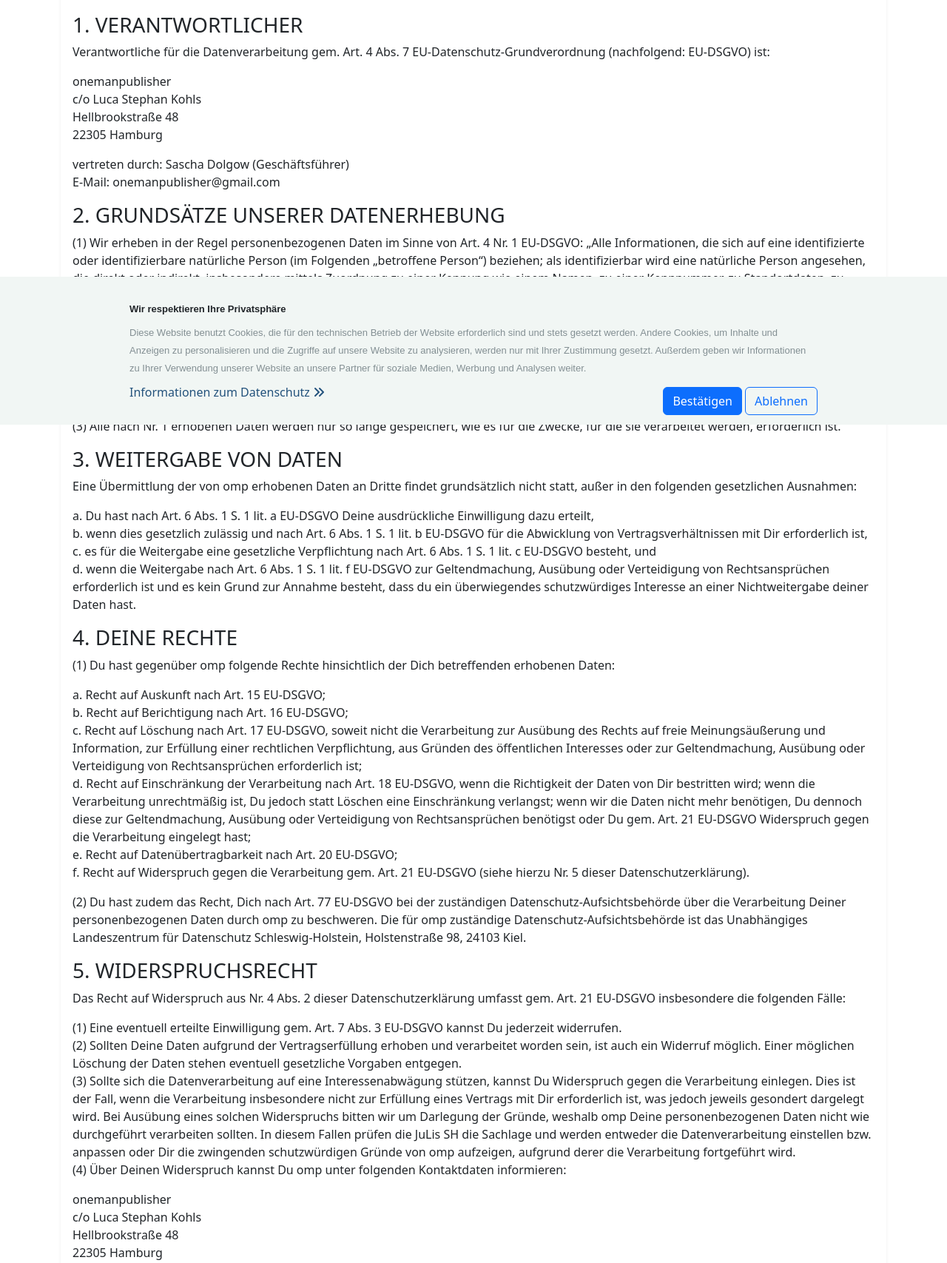
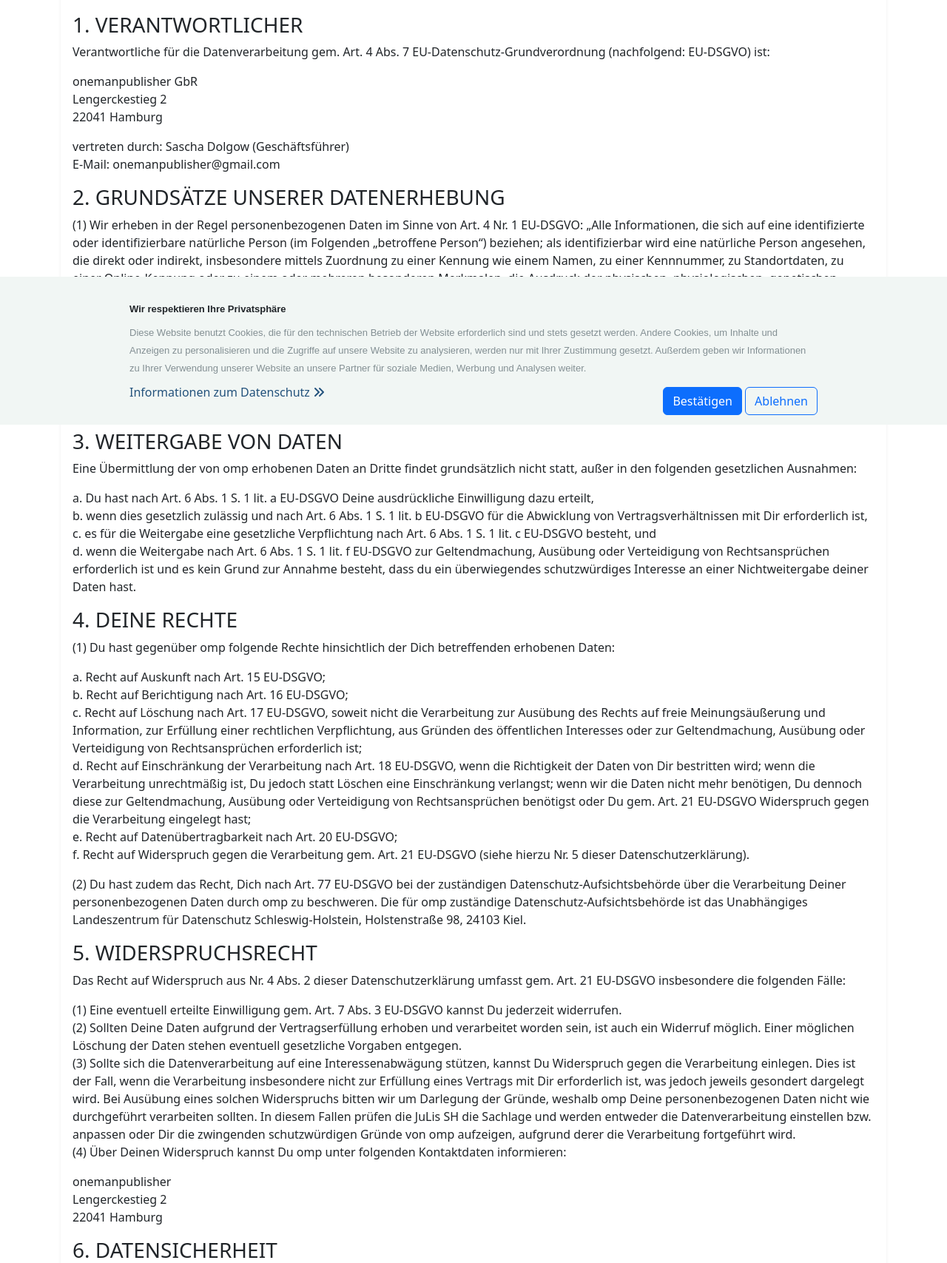
Before and after one commit to onemanpublisher/deal-spotter-frontend, a Python web app: template website/project/templates/data_privacy.html in a window 1280 px wide. Shown: the part 226-1933 px from the top of the page at 74% size. Run offline with Jinja, Linux system fonts and the light colour scheme; the template is opened without the code that fills it, so the values that code supplies are empty.

Commit message:
updated data_privary and inserted imprint

```diff
--- a/website/project/templates/data_privacy.html
+++ b/website/project/templates/data_privacy.html
@@ -16,13 +16,11 @@
         <h3 class="h3">1. VERANTWORTLICHER</h3>
         <p>Verantwortliche für die Datenverarbeitung gem. Art. 4 Abs. 7 EU-Datenschutz-Grundverordnung (nachfolgend: EU-DSGVO) ist:</p>
         <p>
-            onemanpublisher
+            onemanpublisher GbR
             <br>
-            c/o Luca Stephan Kohls
+            Lengerckestieg 2
             <br>
-            Hellbrookstraße 48
-            <br>
-            22305 Hamburg
+            22041 Hamburg
         </p>
         <p>
             vertreten durch: Sascha Dolgow (Geschäftsführer)
@@ -76,11 +74,9 @@
         <p>
             onemanpublisher
             <br>
-            c/o Luca Stephan Kohls
+            Lengerckestieg 2
             <br>
-            Hellbrookstraße 48
-            <br>
-            22305 Hamburg
+            22041 Hamburg
         </p>
         <h3 class="h3">6. DATENSICHERHEIT</h3>
         <p>Deine Daten werden durch geeignete technische und organisatorische Sicherheitsmaßnahmen bei omp gespeichert und gegen zufällige oder vorsätzliche Manipulation, teilweisen oder vollständigen Verlust, Zerstörung oder gegen den unbefugten Zugriff Dritter geschützt. Diese Maßnahmen entsprechen dem Stand der Technik.</p>
@@ -233,9 +229,9 @@
         <p>Hier verarbeitet omp bzw. der Hosting-Anbieter, die unter Nr. 7 (Besuch der Webseiten von omp) genannten Daten gem. Art. 6 Abs. 1 lit f. EU-DSGVO. Zusätzlich besteht eine Auftragsverarbeitung zwischen dem Hosting-Anbieter und omp nach Art. 28 EU-DSGVO. Logfile-Daten werden für die Dauer von maximal vier Wochen gespeichert und danach gelöscht. Zu Beweiszwecken können Daten, die dafür notwendig sind, bis zur endgültigen Klärung des Vorfalls gespeichert werden.</p>
 
         <h3 class="h3">12. AKTUALITÄT UND ÄNDERUNG DIESER DATENSCHUTZERKLÄRUNG</h3>
-        <p>Diese Datenschutzerklärung ist aktuell gültig und hat den Stand Oktober 2022.</p>
+        <p>Diese Datenschutzerklärung ist aktuell gültig und hat den Stand Mai 2024.</p>
         <p>Durch die Weiterentwicklung der Webseiten von omp kann es aufgrund geänderter gesetzlicher bzw. behördlicher Vorgaben notwendig werden, die Datenschutzerklärung zu ändern.</p>
-        <p>Die jeweils aktuelle Datenschutzerklärung kannst Du jederzeit auf dieser Webseite unter https://www.vergleich-omp.de/datenschutz abrufen und ausdrucken.</p>
+        <p>Die jeweils aktuelle Datenschutzerklärung kannst Du jederzeit auf dieser Webseite unter https://www.deal-spotter.de/datenschutz abrufen und ausdrucken.</p>
     </div>
 </main>
 
```
Also changed, not shown: website/project/templates/about.html (+26 -1 lines).
